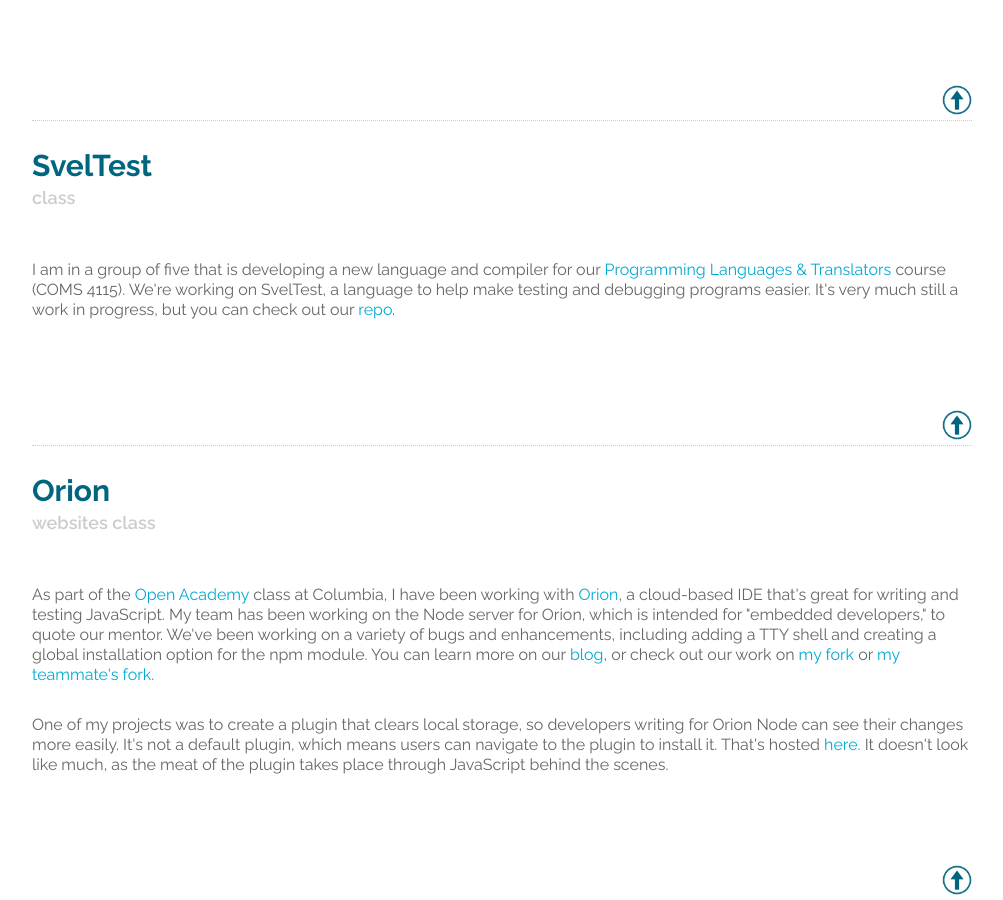
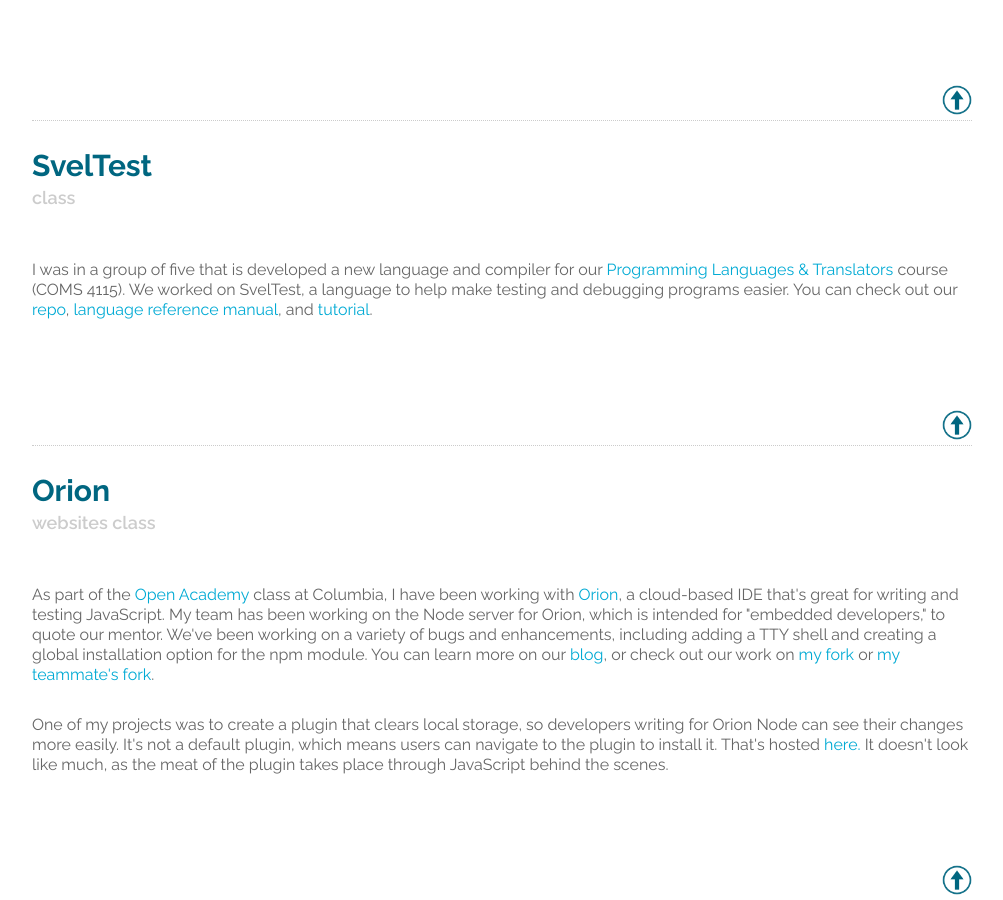
Before and after one commit to kaitlinhuben/kaitlinhuben.github.io, a Jekyll site: the page built from projects.html, in a window 1280 px wide and 900 px high, scrolled down 814 px. Shown: the whole window, without its empty margins (138-1141 px from the left). Built offline with Jekyll 4.4.1, drawn with Linux system fonts in a browser that asks for light colours.

Commit message:
Updated svelTest entry

```diff
--- a/_data/projects.yml
+++ b/_data/projects.yml
@@ -9,7 +9,7 @@
   link: Sveltest
   categories: class
   description: |
-    <p>I am in a group of five that is developing a new language and compiler for our <a href="http://www1.cs.columbia.edu/~aho/cs4115/">Programming Languages & Translators</a> course (COMS 4115). We're working on SvelTest, a language to help make testing and debugging programs easier. It's very much still a work in progress, but you can check out our <a href="https://github.com/svelTest/svelTest">repo</a>.</p>
+    <p>I was in a group of five that is developed a new language and compiler for our <a href="http://www1.cs.columbia.edu/~aho/cs4115/">Programming Languages & Translators</a> course (COMS 4115). We worked on SvelTest, a language to help make testing and debugging programs easier. You can check out our <a href="https://github.com/svelTest/svelTest">repo</a>, <a href="http://sveltest.github.io/manual/">language reference manual</a>, and <a href="http://sveltest.github.io/tutorial/">tutorial</a>.</p>
 
 - name: Orion
   link: Orion
```
